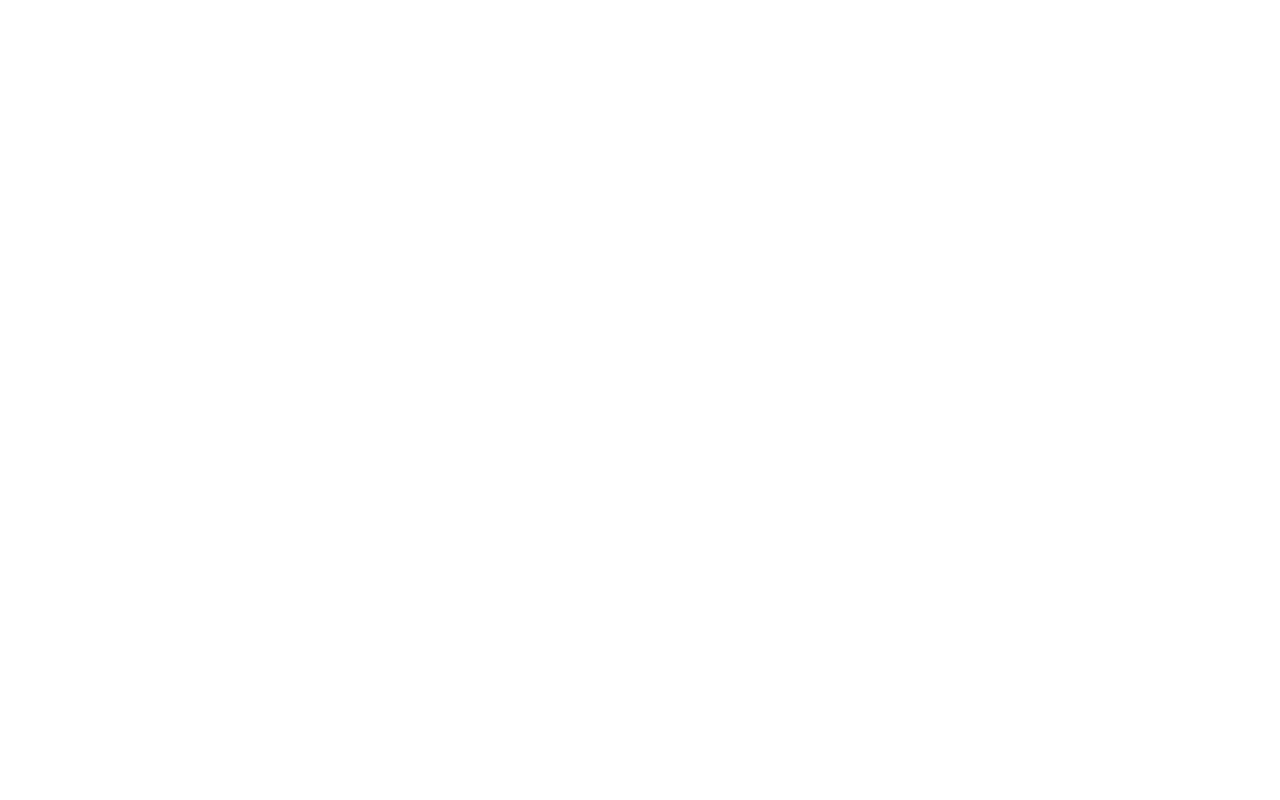
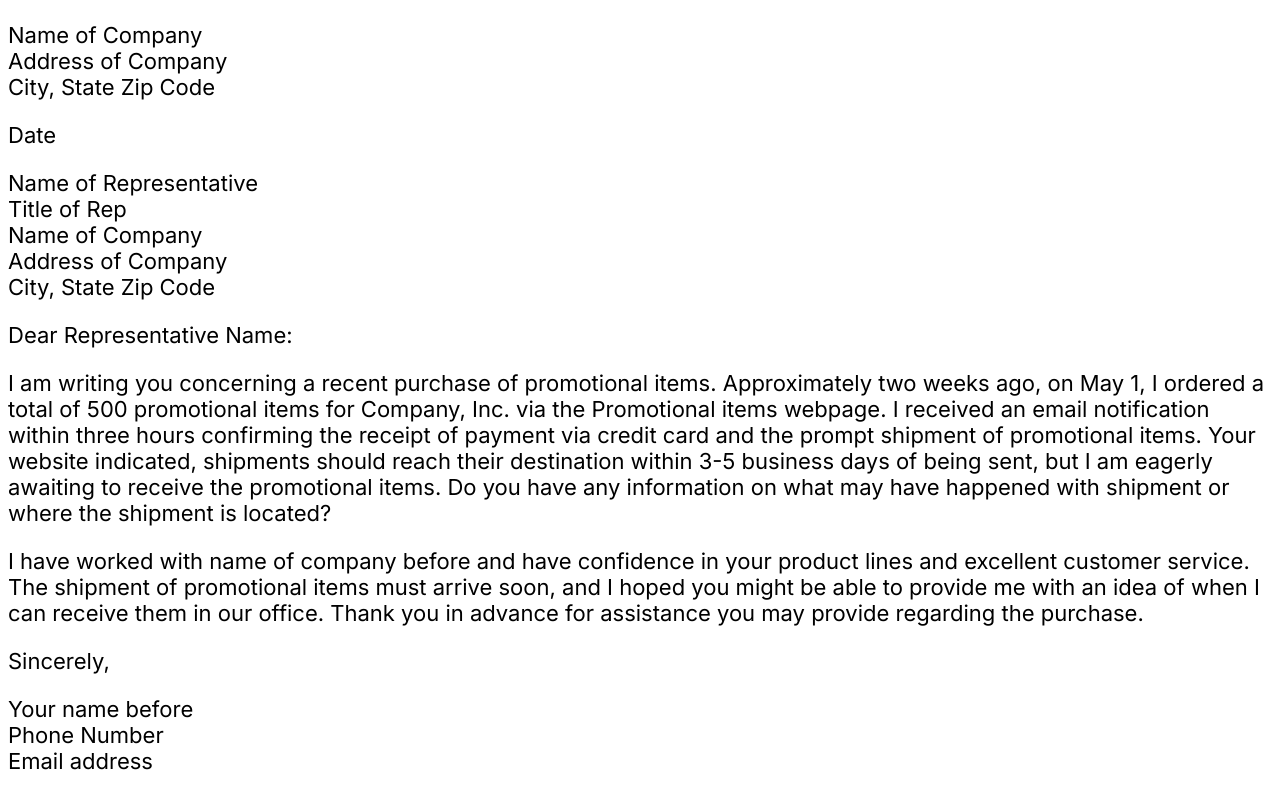
Before and after one commit to thatbeautifuldream/frontend-practice, a plain HTML site: page 2-Letter-w-CSS/index.html in a window 1280 px wide. Drawn offline with Linux system fonts and the light colour scheme.

Commit message:
updated letter content

```diff
--- a/2-Letter-w-CSS/index.html
+++ b/2-Letter-w-CSS/index.html
@@ -4,7 +4,54 @@
     <meta charset="UTF-8" />
     <meta http-equiv="X-UA-Compatible" content="IE=edge" />
     <meta name="viewport" content="width=device-width, initial-scale=1.0" />
-    <title>Document</title>
+    <link
+      href="https://fonts.googleapis.com/css?family=Inter"
+      rel="stylesheet"
+    />
+    <link rel="stylesheet" href="style.css" />
+    <link rel="shortcut icon" href="favicon.ico" type="image/x-icon" />
+    <title>Letter Assignment</title>
   </head>
-  <body></body>
+  <body>
+    <div class="letter">
+      <p class="first-paragraph">
+        Name of Company <br />
+        Address of Company <br />
+        City, State Zip Code
+      </p>
+      <p class="second-paragraph">Date</p>
+      <p class="third-paragraph">
+        Name of Representative <br />
+        Title of Rep <br />
+        Name of Company <br />
+        Address of Company <br />
+        City, State Zip Code
+      </p>
+      <p class="fourth-paragraph">Dear Representative Name:</p>
+      <p class="fifth-paragraph">
+        I am writing you concerning a recent purchase of promotional items.
+        Approximately two weeks ago, on May 1, I ordered a total of 500
+        promotional items for Company, Inc. via the Promotional items webpage. I
+        received an email notification within three hours confirming the receipt
+        of payment via credit card and the prompt shipment of promotional items.
+        Your website indicated, shipments should reach their destination within
+        3-5 business days of being sent, but I am eagerly awaiting to receive
+        the promotional items. Do you have any information on what may have
+        happened with shipment or where the shipment is located?
+      </p>
+      <p class="sixth-paragraph">
+        I have worked with name of company before and have confidence in your
+        product lines and excellent customer service. The shipment of
+        promotional items must arrive soon, and I hoped you might be able to
+        provide me with an idea of when I can receive them in our office. Thank
+        you in advance for assistance you may provide regarding the purchase.
+      </p>
+      <p class="seventh-paragraph">Sincerely,</p>
+      <p class="eighth-paragraph">
+        Your name before <br />
+        Phone Number <br />
+        Email address
+      </p>
+    </div>
+  </body>
 </html>
--- a/2-Letter-w-CSS/style.css
+++ b/2-Letter-w-CSS/style.css
@@ -0,0 +1,4 @@
+body {
+  font-family: "Inter";
+  font-size: 22px;
+}
```
Also changed, not shown: 2-Letter-w-CSS/favicon.ico (added), 1 other file.
